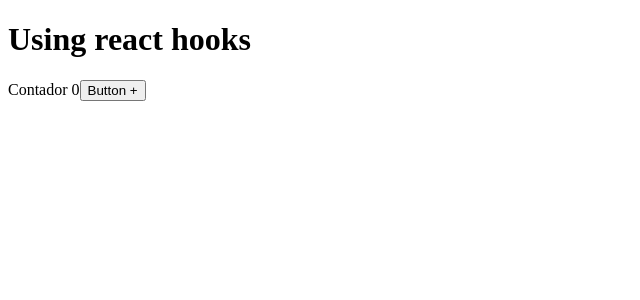
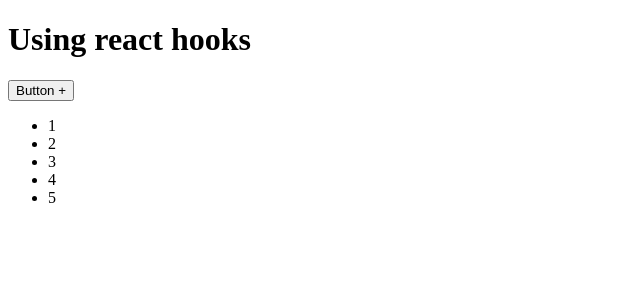
Before and after one commit to DuvanCorrea/react-hooks, a React (Create React App) app: page / in a window 1280 px wide. Shown: the top 300 px of the page, without its empty margins (0-640 px from the left). Built offline with nearby package versions, Linux system fonts and the light colour scheme.

Commit message:
more react hooks

```diff
--- a/src/Contador.js
+++ b/src/Contador.js
@@ -1,16 +1,20 @@
 import React, { useState, Fragment } from "react";
 
 const Contador = () => {
-  const [num, setNum] = useState(0);
+  const [arrayNum, setArrayNum] = useState([1, 2, 3, 4, 5]);
 
   const update = () => {
-    setNum(num + 1);
+    setArrayNum([...arrayNum, arrayNum[arrayNum.length - 1] + 1]);
   };
 
   return (
     <Fragment>
-      Contador {num}
       <button onClick={update}> Button +</button>
+      <ul>
+        {arrayNum.map((e, i) => (
+          <li key={i}>{e}</li>
+        ))}
+      </ul>
     </Fragment>
   );
 };
```
Also changed, not shown: public/index.html (+0 -9 lines).
